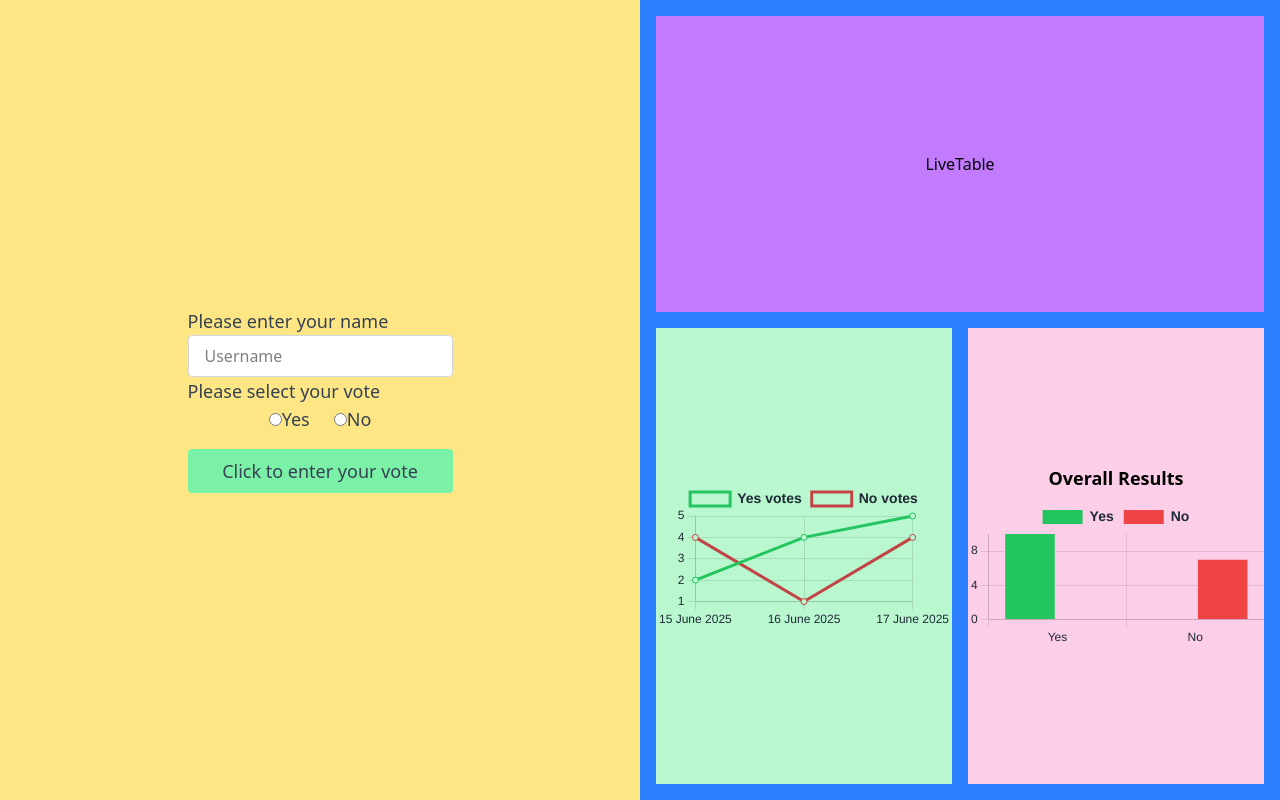
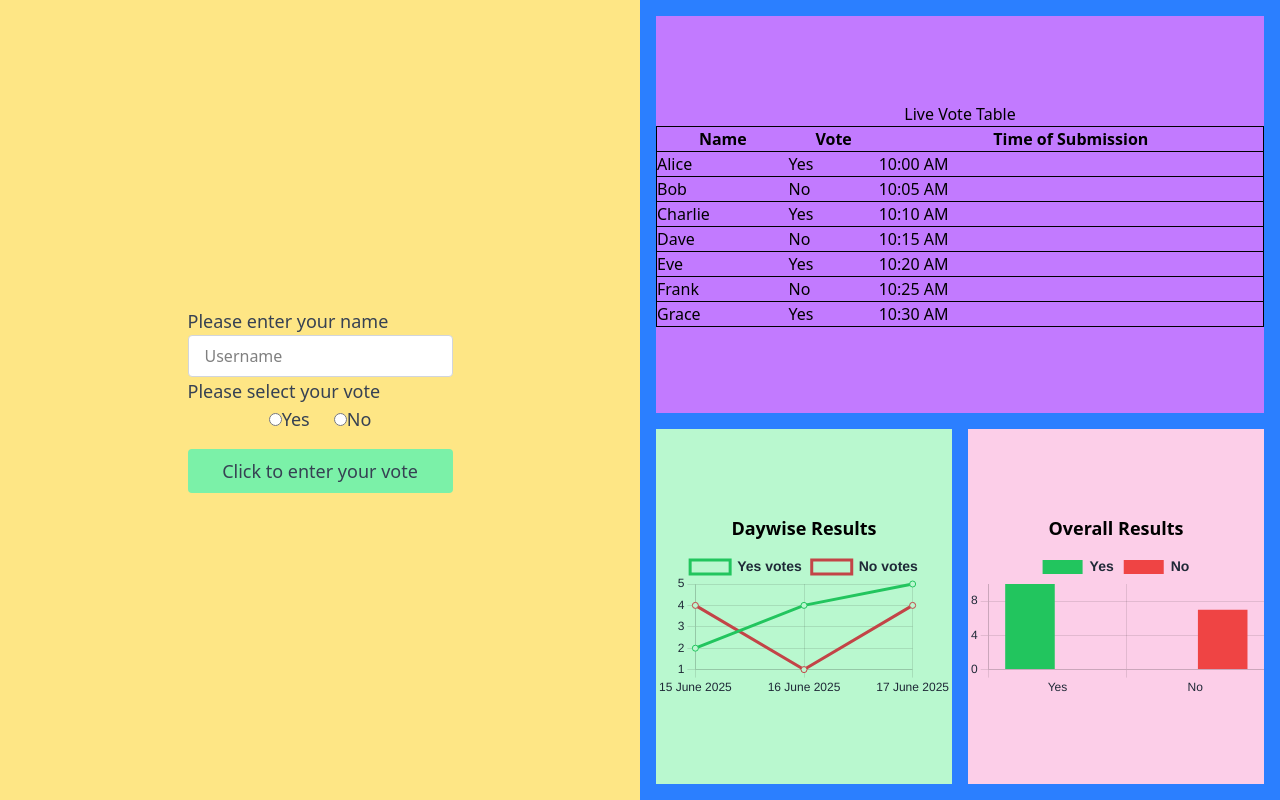
Before and after one commit to shubhamrustagi/pollingSystem, a React (Vite) app in the folder frontend/: page / in a window 1280 px wide. Built offline with nearby package versions, Linux system fonts and the light colour scheme.

Commit message:
Table with votes added

```diff
--- a/frontend/src/components/ChartComponents/LineChart.jsx
+++ b/frontend/src/components/ChartComponents/LineChart.jsx
@@ -53,6 +53,7 @@
     }
     return (
         <div className="bg-green-200 flex flex-col items-center justify-center">
+            <h2 className="text-lg font-semibold mb-2">Daywise Results</h2>
             <Line data={lineChartData} options={options} />
         </div>
     )
--- a/frontend/src/components/ChartComponents/LiveTable.jsx
+++ b/frontend/src/components/ChartComponents/LiveTable.jsx
@@ -1,7 +1,36 @@
 export default function LiveTable() {
+    const dummyVotes = [
+        { name: 'Alice', vote: 'Yes', timeOfSubmission: '10:00 AM' },
+        { name: 'Bob', vote: 'No', timeOfSubmission: '10:05 AM' },
+        { name: 'Charlie', vote: 'Yes', timeOfSubmission: '10:10 AM' },
+        { name: 'Dave', vote: 'No', timeOfSubmission: '10:15 AM' },
+        { name: 'Eve', vote: 'Yes', timeOfSubmission: '10:20 AM' },
+        { name: 'Frank', vote: 'No', timeOfSubmission: '10:25 AM' },
+        { name: 'Grace', vote: 'Yes', timeOfSubmission: '10:30 AM' },
+    ]
     return (
         <div className="bg-purple-400 col-span-2 flex flex-col items-center justify-center">
-            LiveTable
+            <h2>Live Vote Table</h2>
+            <table className="w-full border ">
+                <thead>
+                    <tr>
+                        <th>Name</th>
+                        <th>Vote</th>
+                        <th>Time of Submission</th>
+                    </tr>
+                </thead>
+                <tbody>
+                    {
+                        dummyVotes.map((vote) => (
+                            <tr className="border">
+                                <td>{vote.name}</td>
+                                <td>{vote.vote}</td>
+                                <td>{vote.timeOfSubmission}</td>
+                            </tr>
+                        ))
+                    }
+                </tbody>
+            </table>
         </div>
     )
 }
```
